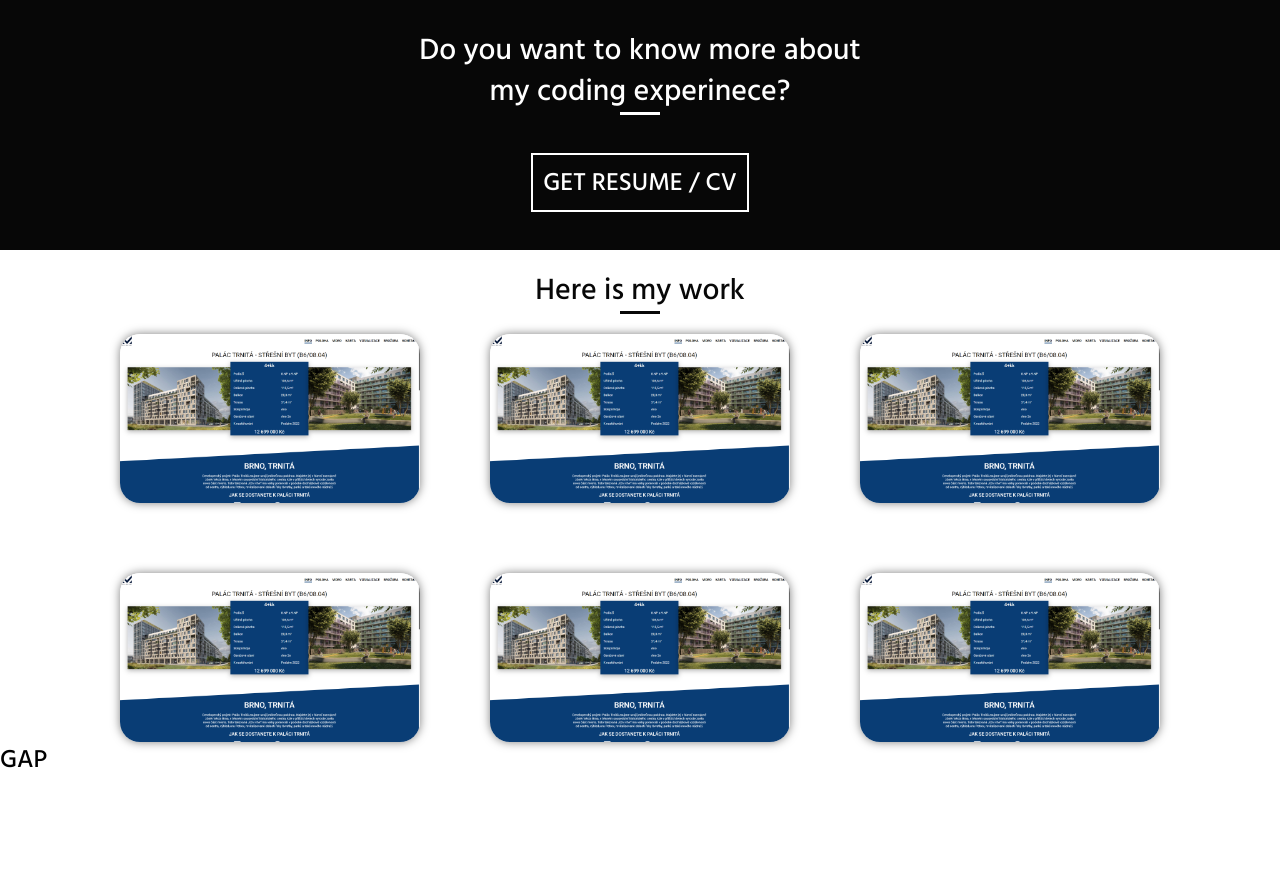
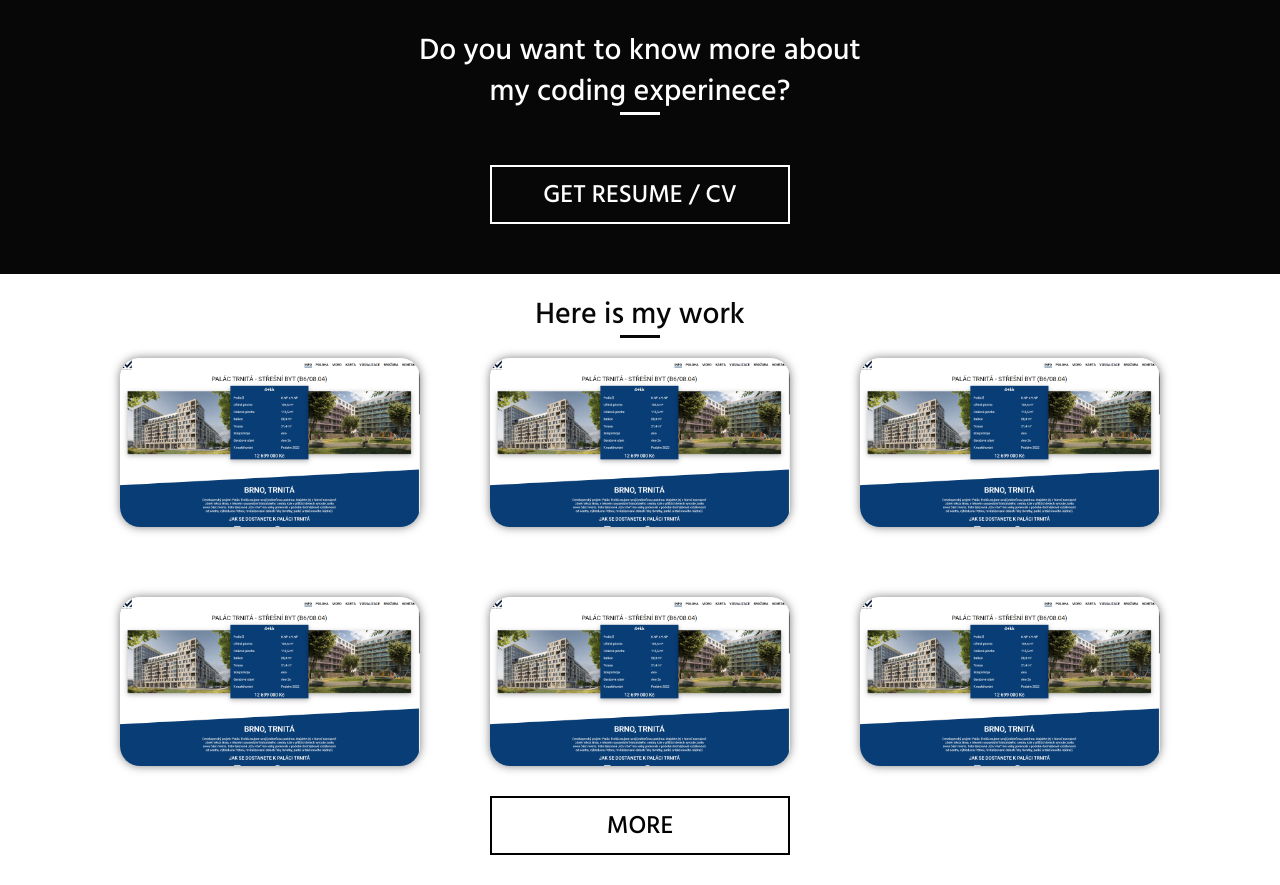
Before and after one commit to LukasCelnar/darksky-portfolio, a React (Create React App) app: page / in a window 1280 px wide. Shown: the part 1120-2005 px from the top of the page. Before the commit the page ends 1897 px from the top, so only its background shows below. Built offline with nearby package versions, Linux system fonts and the light colour scheme.

Commit message:
Changing Button component

```diff
--- a/src/components/Button/Button.js
+++ b/src/components/Button/Button.js
@@ -2,10 +2,11 @@ import React from 'react';
 import { Link } from 'react-router-dom';
 import './Button.scss';
 
-const Button = ({ text, linkTo }) => {
+const Button = ({ text, linkTo, color }) => {
+    // <Link className='button__text' to={linkTo} style={{color, borderColor: color}}>{text}</Link>
     return (
         <div className='button'>
-           <Link className='button__text' to={linkTo}>{text}</Link>
+            <div className='button__text' style={{color, borderColor: color}}>{text}</div>
         </div>
     );
 };
--- a/src/components/Button/Button.scss
+++ b/src/components/Button/Button.scss
@@ -1,17 +1,17 @@
 @import '../../styles/variables.scss';
 
 .button {
-    text-align: center;
     padding: 3rem 0;
+    width: 30rem;
+    margin: 0 auto;
+    cursor: pointer;
+
 
     &__text {
-        border: $color-white 2px solid;
+        border: 2px solid;
         text-align: center;
-        // width: 40rem;
+        width: 100%;
         padding: 1rem;
         margin: 0 auto;
-
-        color: $color-white;
-        text-decoration: none;
     }
 }
--- a/src/components/Skills/Skills.js
+++ b/src/components/Skills/Skills.js
@@ -33,7 +33,7 @@ const Skills = () => {
             </div>
 
             <Header color='#fff' text='Do you want to know more about my coding experinece?' />
-            <Button linkTo='/' text='GET RESUME / CV' />
+            <Button linkTo='/' text='GET RESUME / CV' color='#fff' />
         </div>
     );
 };
--- a/src/components/Work/Work.js
+++ b/src/components/Work/Work.js
@@ -1,5 +1,6 @@
 import React from 'react';
 import Header from '../Header/Header';
+import Button from '../Button/Button';
 import './Work.scss';
 
 const imgNames = [
@@ -27,7 +28,7 @@ const Work = () => {
                 {renderImages()}
            </div>
 
-           GAP
+           <Button text='MORE' color='#000' />
         </div>
     );
 };
```
